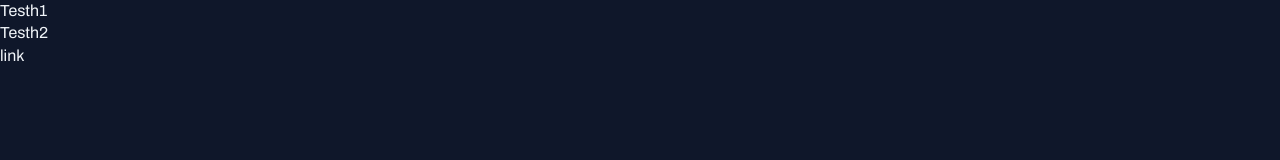
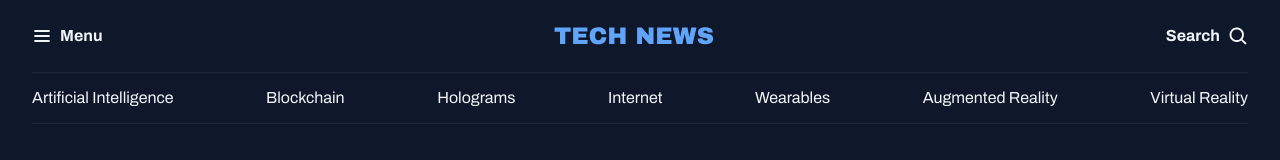
Before and after one commit to devLeoLucc/tech-news, a plain HTML site: page index.html in a window 1280 px wide. Drawn offline with Linux system fonts and the light colour scheme.

Commit message:
creating header

```diff
--- a/index.html
+++ b/index.html
@@ -13,8 +13,32 @@
     <link href="https://fonts.googleapis.com/css2?family=Archivo:ital,wght@0,100..900;1,100..900&display=swap" rel="stylesheet">
   </head>
   <body>
-    <h1>Testh1</h1>
-    <h2>Testh2</h2>
-    <a href="">link</a>
+    <header class="container">
+      <nav id="primary" class="grid grid-flow-col">
+        <div>
+          <img src="./assets/icons/List.svg" alt="menu icon">
+          <strong>Menu</strong>
+        </div>
+
+        <div>
+          <img src="./assets/Logo.svg" alt="TechNews logo">
+        </div>
+
+        <div>
+          <strong>Search</strong>
+          <img src="./assets/icons/MagnifyingGlass.svg" alt="magnifying glass icon">
+        </div>
+      </nav>
+
+      <nav id="secondary" class="grid grid-flow-col">
+        <a href="#">Artificial Intelligence</a>
+        <a href="#">Blockchain</a>
+        <a href="#">Holograms</a>
+        <a href="#">Internet</a>
+        <a href="#">Wearables</a>
+        <a href="#">Augmented Reality</a>
+        <a href="#">Virtual Reality</a>
+      </nav>
+    </header>
   </body>
 </html>
--- a/styles/global.css
+++ b/styles/global.css
@@ -39,3 +39,17 @@ a:hover {
 h1, h2, h3 {
   font: inherit;
 }
+
+.container {
+  max-width: 1280px;
+  padding-inline: 32px;
+  margin-inline: auto;
+}
+
+.grid {
+  display: grid;
+}
+
+.grid-flow-col {
+  grid-auto-flow: column;
+}
--- /dev/null
+++ b/styles/header.css
@@ -0,0 +1,24 @@
+#primary {
+  padding-block: 20px;
+
+  div {
+    display: flex;
+    align-items: center;
+    gap: 8px;
+  }
+
+  div:nth-child(2) {
+    margin-inline: auto;
+  }
+
+  div:nth-child(3) {
+    justify-self: end;
+  }
+}
+
+#secondary {
+  padding-block: 14px;
+  border: 1px solid var(--stroke-color);
+  border-inline: none;
+  justify-content: space-between;
+}
--- a/styles/index.css
+++ b/styles/index.css
@@ -1 +1,2 @@
 @import url(./global.css);
+@import url(./header.css);
```
